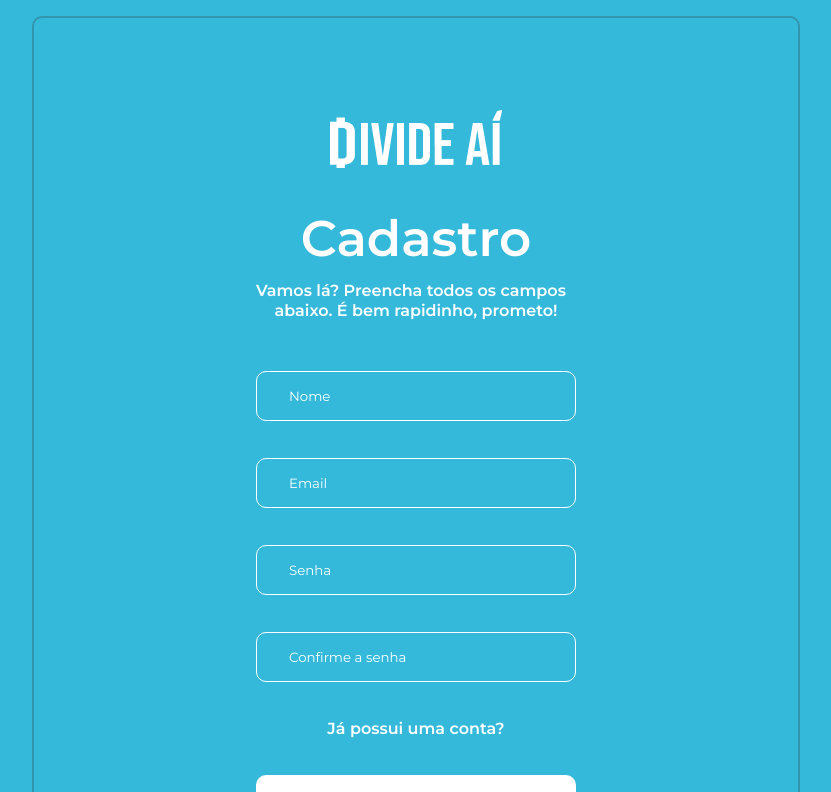
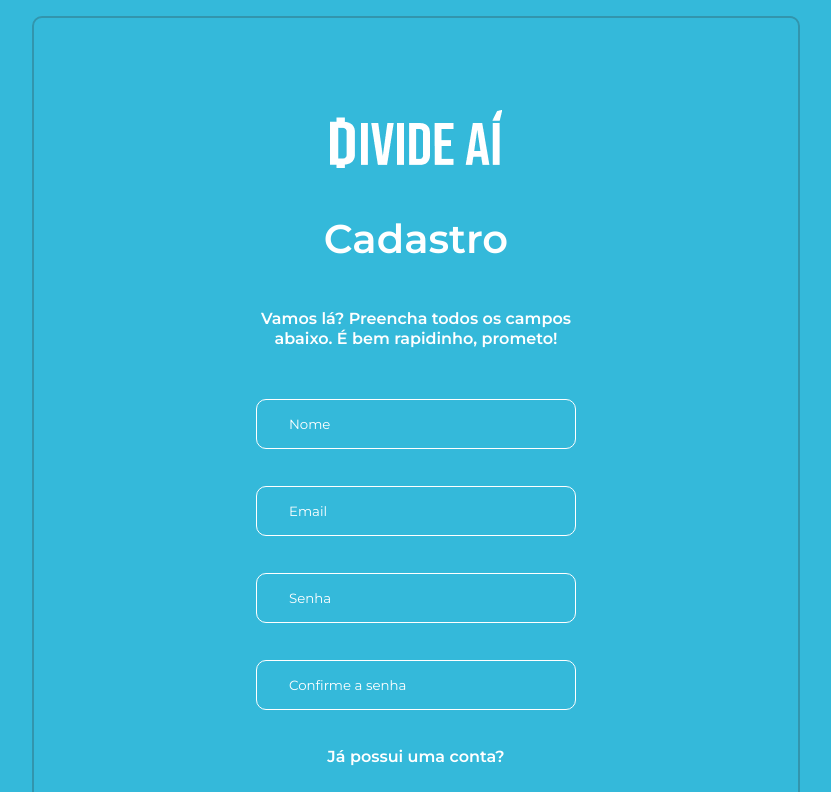
Before and after one commit to DivideAi/Divide-Ai-Front-End-Project, a React (Create React App) app: page /register in a window 1280 px wide. Shown: the top 792 px of the page, without its empty margins (224-1055 px from the left). Built offline with nearby package versions, Linux system fonts and the light colour scheme.

Commit message:
feat: clean global style

```diff
--- a/src/pages/Login/index.tsx
+++ b/src/pages/Login/index.tsx
@@ -16,11 +16,7 @@ export const Login = () =>{
 
     return(
         <StyledLoginPage>
-            <Header/>
-            <h1>Login</h1>
-            <p>
-                Agora é só preencher os dados e dividir sua conta!
-            </p>
+            <Header description='Agora é só preencher os dados e dividir sua conta!' title='Login'/>
             <LoginForm/>
         </StyledLoginPage>
     )
--- a/src/pages/Login/styles.ts
+++ b/src/pages/Login/styles.ts
@@ -1,19 +1,10 @@
 import styled from 'styled-components'
 import { Main } from '../../styles/main'
 
+
+
 export const StyledLoginPage = styled(Main)`
     dislplay: flex;
-    h1{
-        text-align-last: center;
-        padding-bottom: 12px;
-    }
-
-    p{
-        display:block;
-        width: 268px;
-        text-align-last: center;
-        margin: 0 auto;
-    }
 
     @media(min-width: 640px){
         border: 2px solid #3295AD;
--- a/src/pages/Register/index.tsx
+++ b/src/pages/Register/index.tsx
@@ -16,9 +16,7 @@ export const Register = () =>{
 
     return(
         <StyledRegisterPage>
-            <Header/>
-            <h1>Cadastro</h1>
-            <p>Vamos lá? Preencha todos os campos abaixo. É bem rapidinho, prometo!</p>
+            <Header title='Cadastro' description='Vamos lá? Preencha todos os campos abaixo. É bem rapidinho, prometo!'/>
             <RegisterForm/>
         </StyledRegisterPage>
     )
--- a/src/pages/Register/styles.ts
+++ b/src/pages/Register/styles.ts
@@ -1,18 +1,13 @@
 import styled from 'styled-components'
 import { Main } from '../../styles/main'
 
+
+
 export const StyledRegisterPage = styled(Main)`
     dislplay: flex;
-    h1{
-        text-align-last: center;
-        padding-bottom: 12px;
-    }
 
     p{
-        display:block;
         width: 320px;
-        text-align-last: center;
-        margin: 0 auto;
     }
 
     @media(min-width: 640px){
--- a/src/styles/Global.ts
+++ b/src/styles/Global.ts
@@ -41,14 +41,12 @@ export const Global = createGlobalStyle`
   p{
     font-weight: 600;
     color: var(--grey-0);
-    font-size: 16px;
     line-height: 20px;
   }
 
   h1{
     font-weight: 600;
     color: var(--grey-0);
-    font-size: 50px;
     line-height: 61px;
   }
 
```
